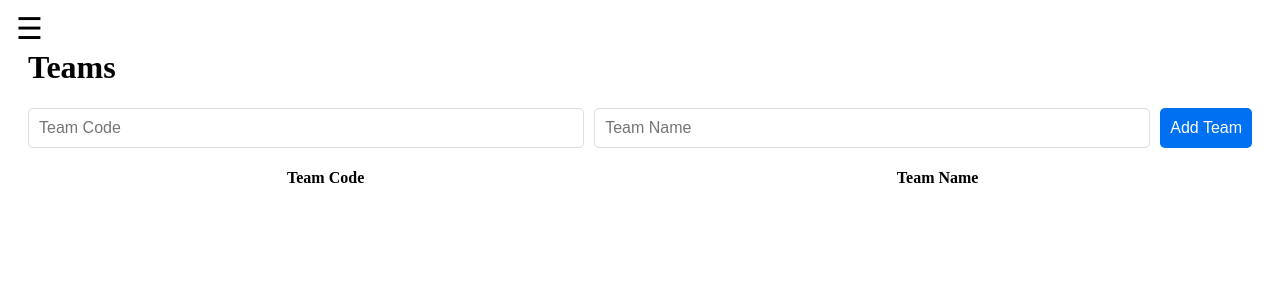
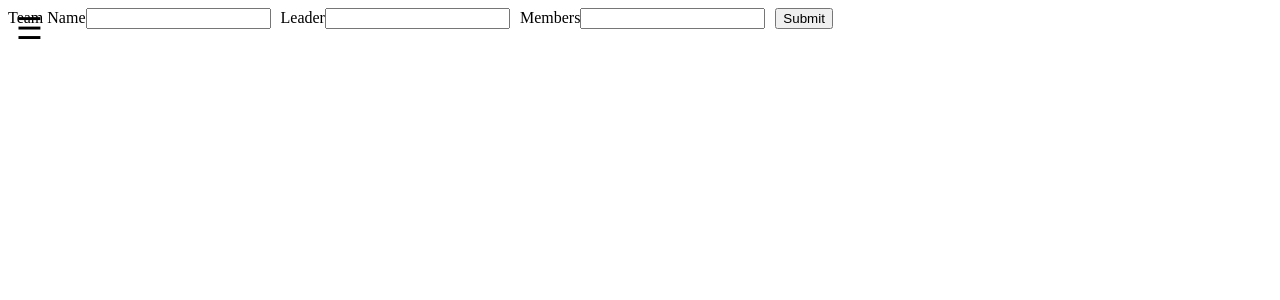
Before and after one commit to Javadamkd/art-fest-management, a Next.js app: page /teams in a window 1280 px wide. Shown: the top 300 px of the page. Built offline with nearby package versions, Linux system fonts and the light colour scheme.

Commit message:
Update teams.js

```diff
--- a/pages/teams.js
+++ b/pages/teams.js
@@ -1,54 +1,40 @@
 import { useState } from 'react';
-import styles from '../styles/teams.module.css'; // Import the CSS module
+import styles from '../styles/teams.module.css';
 
 const Teams = () => {
-  const [teamCode, setTeamCode] = useState('');
   const [teamName, setTeamName] = useState('');
-  const [teams, setTeams] = useState([]);
-
-  const addTeam = (e) => {
-    e.preventDefault();
-    setTeams([...teams, { teamCode, teamName }]);
-    setTeamCode('');
-    setTeamName('');
-  };
+  const [leader, setLeader] = useState('');
+  const [members, setMembers] = useState('');
 
   return (
-    <div className={styles.container}>
-      <h1 className={styles.heading}>Teams</h1>
-      <form onSubmit={addTeam} className={styles.form}>
+    <div className={styles.formContainer}>
+      <form className={styles.form}>
+        <div className={styles.inputGroup}>
+          <label>Team Name</label>
           <input
             type="text"
-          placeholder="Team Code"
-          value={teamCode}
-          onChange={(e) => setTeamCode(e.target.value)}
-          className={styles.input}
+            value={teamName}
+            onChange={(e) => setTeamName(e.target.value)}
           />
+        </div>
+        <div className={styles.inputGroup}>
+          <label>Leader</label>
           <input
             type="text"
-          placeholder="Team Name"
-          value={teamName}
-          onChange={(e) => setTeamName(e.target.value)}
-          className={styles.input}
+            value={leader}
+            onChange={(e) => setLeader(e.target.value)}
           />
-        <button type="submit" className={styles.button}>Add Team</button>
+        </div>
+        <div className={styles.inputGroup}>
+          <label>Members</label>
+          <input
+            type="text"
+            value={members}
+            onChange={(e) => setMembers(e.target.value)}
+          />
+        </div>
+        <button type="submit">Submit</button>
       </form>
-      <table className={styles.table}>
-        <thead>
-          <tr>
-            <th>Team Code</th>
-            <th>Team Name</th>
-          </tr>
-        </thead>
-        <tbody>
-          {teams.map((team, index) => (
-            <tr key={index}>
-              <td>{team.teamCode}</td>
-              <td>{team.teamName}</td>
-            </tr>
-          ))}
-        </tbody>
-      </table>
     </div>
   );
 };
```
Lines whose indentation alone changed are shown as unchanged.
